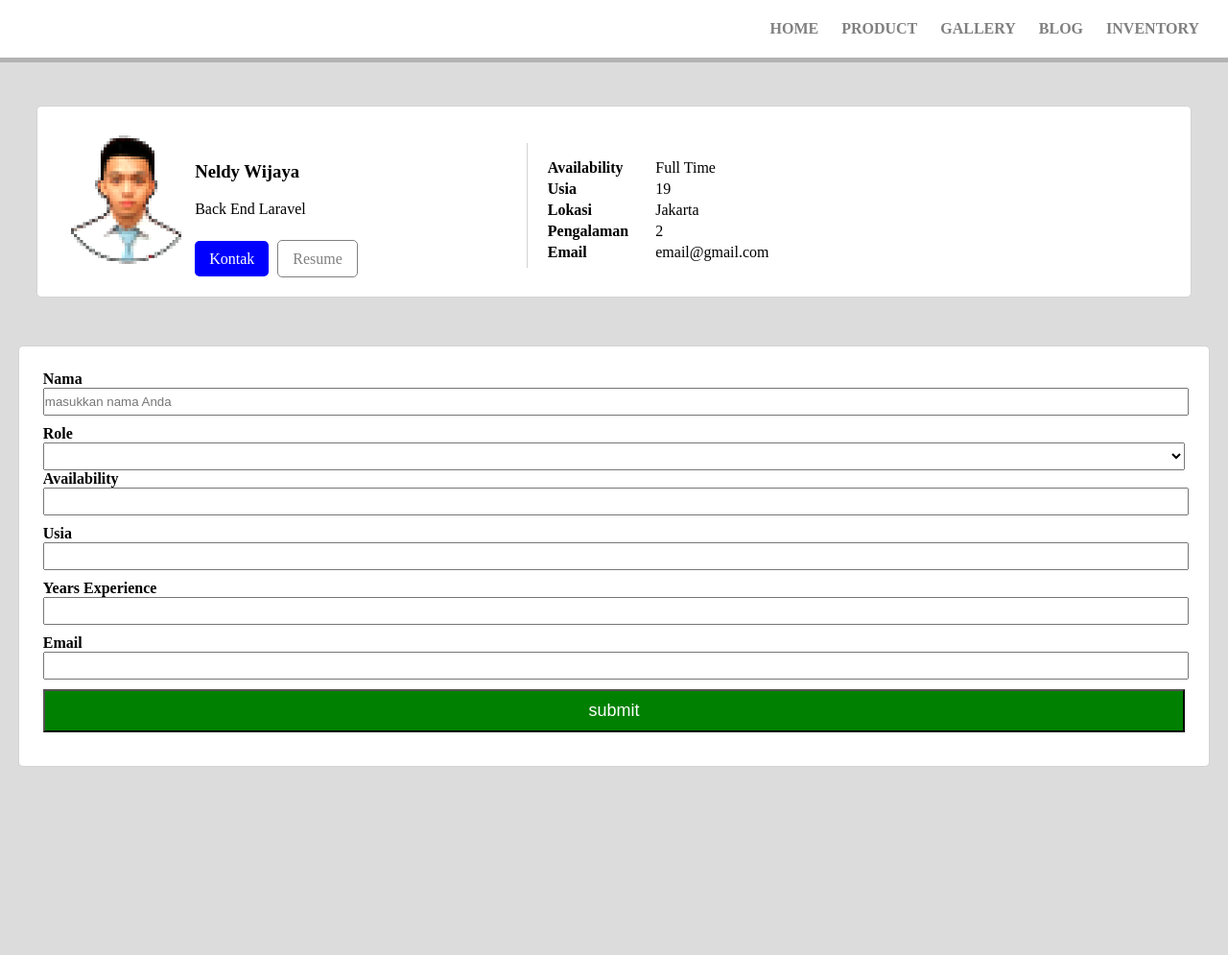
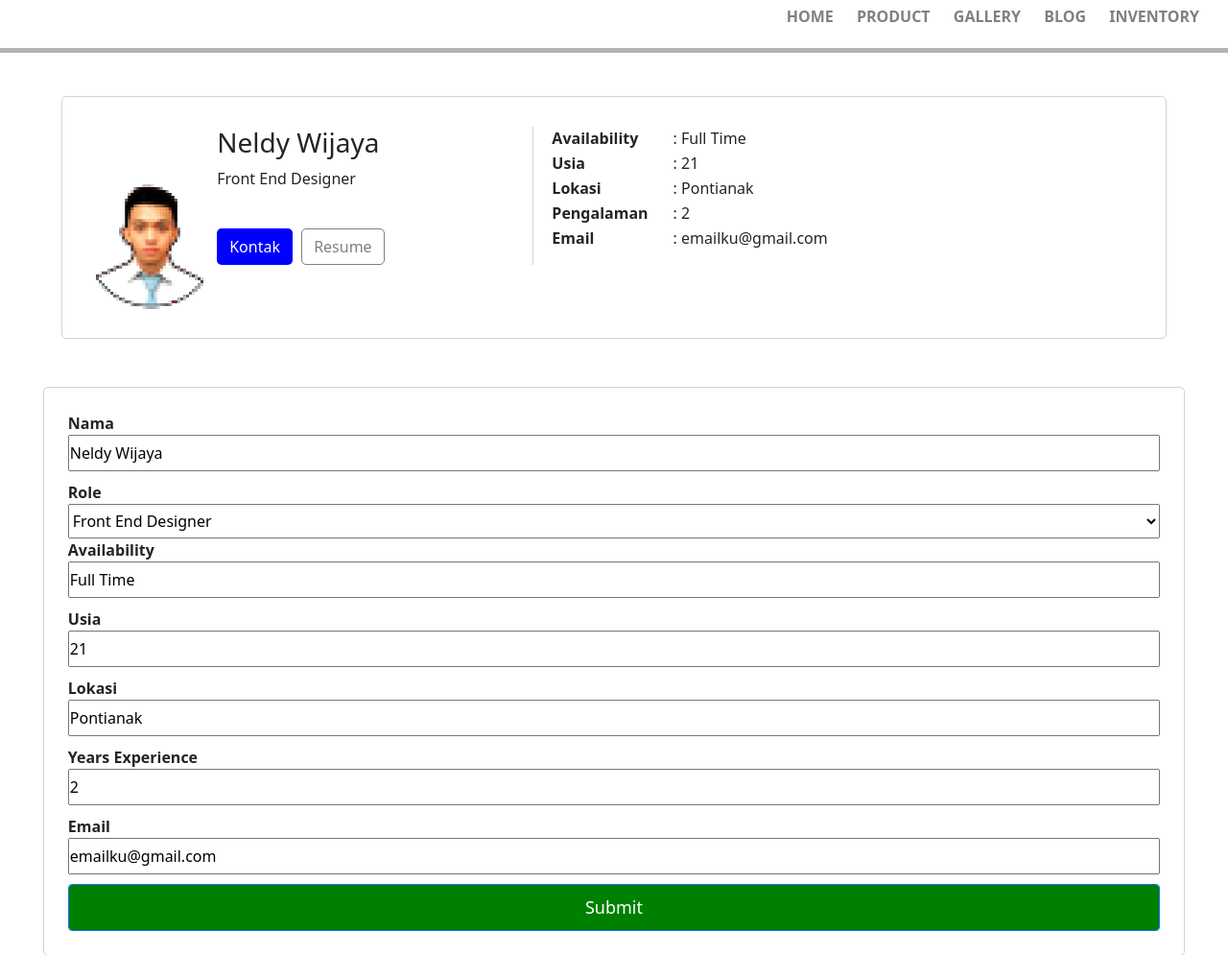
Before and after one commit to NelWijaya/Assignment2H8_NeldyWijaya, a plain HTML site: page index.html in a window 1280 px wide. Shown: the whole page at 96% size. Before the commit the page ends 800 px from the top, so only its background shows below. Drawn offline with nearby package versions, Linux system fonts and the light colour scheme.

Commit message:
Pengerjaan Javascript DOM

```diff
--- a/css/style.css
+++ b/css/style.css
@@ -150,7 +150,7 @@ form select {
     }
     #photo {
         padding: 0px 10px;
-        width: 10%;
+        width: 12%;
     }
     #nickname {
         width: 40%;
--- a/index.html
+++ b/index.html
@@ -5,8 +5,9 @@
     <meta charset="UTF-8">
     <meta http-equiv="X-UA-Compatible" content="IE=edge">
     <meta name="viewport" content="width=device-width, initial-scale=1.0">
-    <title>Document</title>
+    <title>Sesi 5 (Javascript)</title>
     <link rel="stylesheet" href="/css/style.css">
+    <link href="https://cdn.jsdelivr.net/npm/bootstrap@5.1.3/dist/css/bootstrap.min.css" rel="stylesheet" integrity="sha384-1BmE4kWBq78iYhFldvKuhfTAU6auU8tT94WrHftjDbrCEXSU1oBoqyl2QvZ6jIW3" crossorigin="anonymous">
 </head>
 
 <body>
@@ -31,8 +32,8 @@
         </div>
 
         <div id="nickname" class="inline-block">
-            <h3>Neldy Wijaya</h3>
-            <p>Back End Laravel</p> <br>
+            <h3 id="nameProfile"></h3>
+            <p id="roleProfile"></p> <br>
             <a href="#" class="btn decoration-none" id="kontak">Kontak</a>
             <a href="#" class="btn decoration-none" id="resume">Resume</a>
         </div>
@@ -41,23 +42,23 @@
             <table>
                 <tr>
                     <th>Availability</th>
-                    <td>Full Time</td>
+                    <td id="availabilityProfile"></td>
                 </tr>
                 <tr>
                     <th>Usia</th>
-                    <td>19</td>
+                    <td id="usiaProfile"></td>
                 </tr>
                 <tr>
                     <th>Lokasi</th>
-                    <td>Jakarta</td>
+                    <td id="lokasiProfile"></td>
                 </tr>
                 <tr>
                     <th>Pengalaman</th>
-                    <td>2</td>
+                    <td id="pengalamanProfile"></td>
                 </tr>
                 <tr>
                     <th>Email</th>
-                    <td>email@gmail.com</td>
+                    <td id="emailProfile"></td>
                 </tr>
             </table>
         </div>
@@ -69,17 +70,22 @@
         <label for="role">Role</label><br>
         <select name="role" id="role">
             <option value=""></option>
-            <option value="dosen">dosen</option>
-            <option value="mahasiswa">mahasiswa</option>
+            <option value="Front End Designer">Front End Designer</option>
+            <option value="Back End Developer">Back End Developer</option>
+            <option value="UI UX Designer">UI UX Designer</option>
+            <option value="Digital Marketing">Digital Marketing</option>
         </select>
         <br>
         <label for="availability">Availability</label><input type="text" name="availability" id="availability"><br>
         <label for="usia">Usia</label><input type="number" name="usia" id="usia"><br>
-        <label for="years_experience">Years Experience</label><input type="number" name="years_experience" id="years_experience"><br>
+        <label for="lokasi">Lokasi</label><input type="text" name="lokasi" id="lokasi"><br>
+        <label for="years_experience">Years Experience</label><input type="number" name="pengalaman" id="pengalaman"><br>
         <label for="email">Email</label><input type="email" name="email" id="email"><br>
-        <input type="submit" name="submit" id="submit" value="submit">
+        <a onclick="edited(this)" name="submit" id="submit" class="btn btn-primary form-control"> Submit </a>
     </form>
 
+    <script src="js/script.js"></script>
+    <script src="https://cdn.jsdelivr.net/npm/bootstrap@5.1.3/dist/js/bootstrap.bundle.min.js" integrity="sha384-ka7Sk0Gln4gmtz2MlQnikT1wXgYsOg+OMhuP+IlRH9sENBO0LRn5q+8nbTov4+1p" crossorigin="anonymous"></script>
 </body>
 
 </html>
--- /dev/null
+++ b/js/script.js
@@ -0,0 +1,46 @@
+var personal = {
+    name: "Neldy Wijaya",
+    role: "Front End Designer",
+    availability: "Full Time",
+    usia: 21,
+    lokasi: "Pontianak",
+    pengalaman: 2,
+    email: "emailku@gmail.com"
+};
+
+awal();
+
+function awal() {
+    // Munculkan data ke profile
+    document.getElementById("nameProfile").innerHTML = personal.name;
+    document.getElementById("roleProfile").innerHTML = personal.role;
+    document.getElementById("availabilityProfile").innerHTML = ": " + personal.availability;
+    document.getElementById("usiaProfile").innerHTML = ": " + personal.usia;
+    document.getElementById("lokasiProfile").innerHTML = ": " + personal.lokasi;
+    document.getElementById("pengalamanProfile").innerHTML = ": " + personal.pengalaman;
+    document.getElementById("emailProfile").innerHTML = ": " + personal.email;
+
+    // Untuk Form
+    document.getElementById("nama").value = personal.name;
+    document.getElementById("role").value = personal.role;
+    document.getElementById("availability").value = personal.availability;
+    document.getElementById("usia").value = personal.usia;
+    document.getElementById("lokasi").value = personal.lokasi;
+    document.getElementById("pengalaman").value = personal.pengalaman;
+    document.getElementById("email").value = personal.email;
+}
+
+
+// Fungsi Submit
+function edited(id) {
+    // alert("test");
+    personal.name = document.getElementById("nama").value;
+    personal.role = document.getElementById("role").value;
+    personal.availability = document.getElementById("availability").value;
+    personal.usia = document.getElementById("usia").value;
+    personal.lokasi = document.getElementById("lokasi").value;
+    personal.pengalaman = document.getElementById("pengalaman").value;
+    personal.email = document.getElementById("email").value;
+    // alert(personal.name);
+    awal();
+}
```
